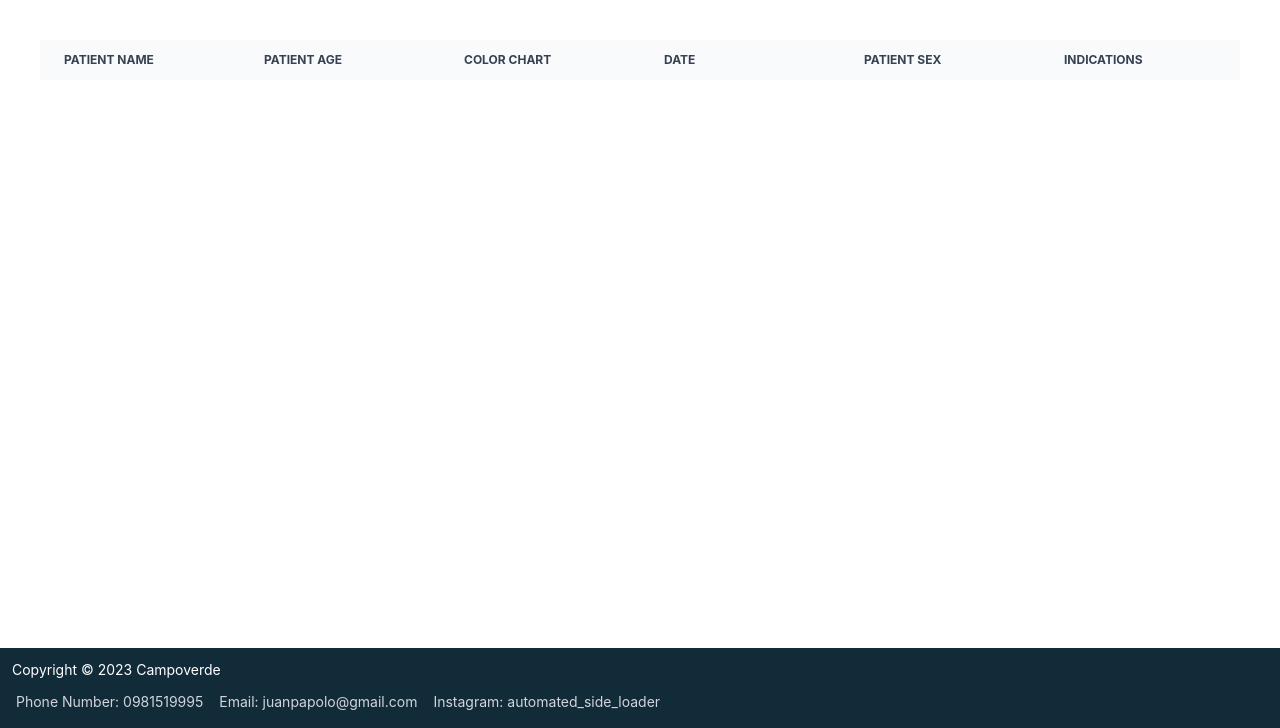
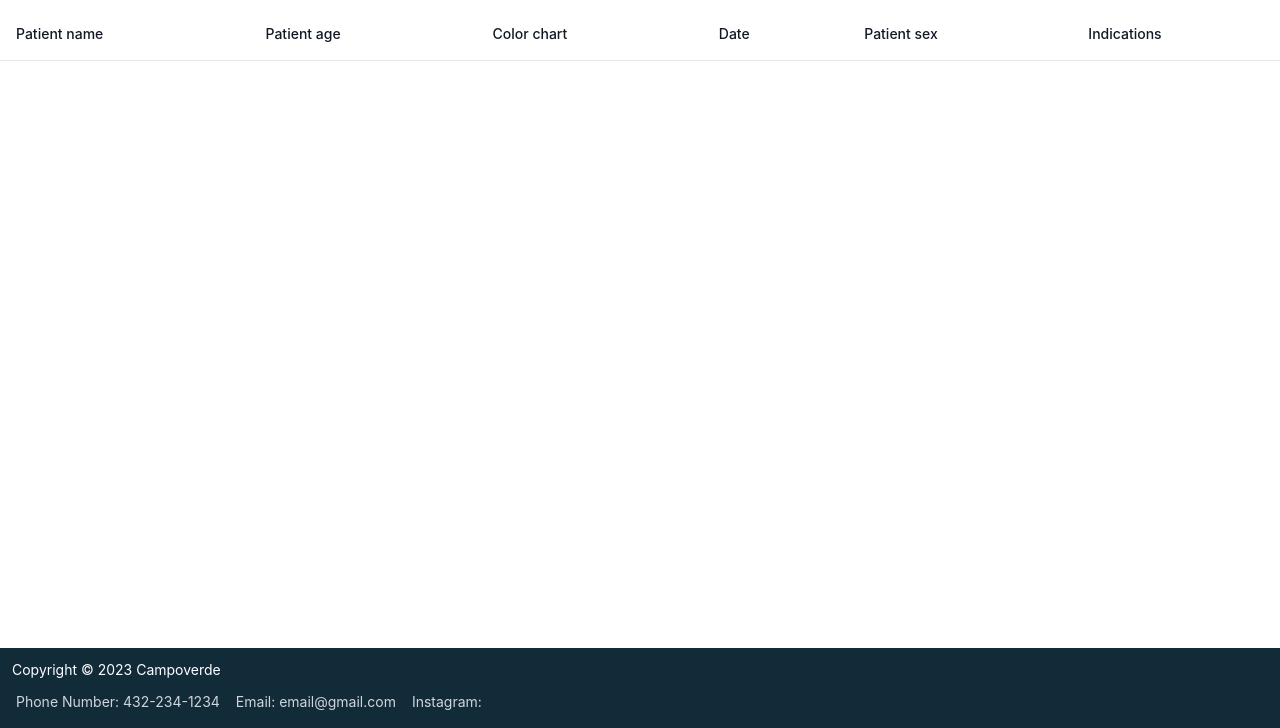
Before and after one commit to VimBotion/A-Dental-Order-Website, a Flask app: page / in a window 1280 px wide. Shown: the part 72-800 px from the top of the page. Run offline with Flask 3, Linux system fonts and the light colour scheme; the visitor is signed in with stand-in values (Sample User, id 1); lists and menus that the app fills with data are empty; some libraries are stand-ins or nearby versions.

Commit message:
Index order history table changed

```diff
--- a/app.py
+++ b/app.py
@@ -161,7 +161,7 @@ def order():
 
         user_id = session["id"]
 
-        # Ensure all the data were entered
+        # Ensure all the data were entered correctly
         if not patient_name or not patient_age or not patient_color_chart or not indications:
             return render_template("order.html")
         if not patient_men and not patient_women:
--- a/static/output.css
+++ b/static/output.css
@@ -580,6 +580,10 @@ video {
   margin: 5rem;
 }
 
+.m-10 {
+  margin: 2.5rem;
+}
+
 .ml-6 {
   margin-left: 1.5rem;
 }
@@ -644,6 +648,10 @@ video {
   display: block;
 }
 
+.inline-block {
+  display: inline-block;
+}
+
 .flex {
   display: flex;
 }
@@ -698,6 +706,10 @@ video {
 
 .w-4 {
   width: 1rem;
+}
+
+.min-w-full {
+  min-width: 100%;
 }
 
 .table-fixed {
@@ -769,6 +781,10 @@ video {
 
 .overflow-x-auto {
   overflow-x: auto;
+}
+
+.whitespace-nowrap {
+  white-space: nowrap;
 }
 
 .rounded-lg {
@@ -1267,7 +1283,22 @@ video {
   }
 }
 
+@media not all and (min-width: 640px) {
+  .max-sm\:mb-8 {
+    margin-bottom: 2rem;
+  }
+
+  .max-sm\:pt-0 {
+    padding-top: 0px;
+  }
+}
+
 @media (min-width: 640px) {
+  .sm\:-mx-6 {
+    margin-left: -1.5rem;
+    margin-right: -1.5rem;
+  }
+
   .sm\:h-9 {
     height: 2.25rem;
   }
@@ -1280,11 +1311,24 @@ video {
     padding-left: 1rem;
     padding-right: 1rem;
   }
+
+  .sm\:px-6 {
+    padding-left: 1.5rem;
+    padding-right: 1.5rem;
+  }
 }
 
 @media (min-width: 768px) {
+  .md\:m-10 {
+    margin: 2.5rem;
+  }
+
   .md\:mt-0 {
     margin-top: 0px;
+  }
+
+  .md\:mb-8 {
+    margin-bottom: 2rem;
   }
 
   .md\:block {
@@ -1334,6 +1378,10 @@ video {
     padding: 0px;
   }
 
+  .md\:pt-0 {
+    padding-top: 0px;
+  }
+
   .md\:text-sm {
     font-size: 0.875rem;
     line-height: 1.25rem;
@@ -1368,3 +1416,19 @@ video {
     }
   }
 }
+
+@media (min-width: 1024px) {
+  .lg\:-mx-8 {
+    margin-left: -2rem;
+    margin-right: -2rem;
+  }
+
+  .lg\:px-8 {
+    padding-left: 2rem;
+    padding-right: 2rem;
+  }
+
+  .lg\:pl-8 {
+    padding-left: 2rem;
+  }
+}
--- a/templates/index.html
+++ b/templates/index.html
@@ -2,43 +2,61 @@
 {% block title %}Home Page{% endblock %}
 {% block main %}
 
-<div class="relative overflow-x-auto p-10">
-    <table class="w-full text-sm text-left text-gray-500 dark:text-gray-400 table-fixed border-spacing-2">
-        <thead class="text-xs text-gray-700 uppercase bg-gray-50 dark:bg-gray-700 dark:text-gray-400">
+<div class="flex flex-col">
+    <div class="overflow-x-auto sm:-mx-6 lg:-mx-8">
+      <div class="py-2 inline-block min-w-full sm:px-6">
+        <div class="overflow-x-auto">
+          <table class="min-w-full">
+            <thead class="border-b">
               <tr>
-                <th scope="col" class="px-6 py-3 font-test">
-                    Patient Name
+                <th scope="col" class="text-sm font-medium text-gray-900 px-6 py-4 text-left">
+                  Patient name
                 </th>
-                <th scope="col" class="px-6 py-3 font-test">
+                <th scope="col" class="text-sm font-medium text-gray-900 px-6 py-4 text-left">
                   Patient age
                 </th>
-                <th scope="col" class="px-6 py-3">
+                <th scope="col" class="text-sm font-medium text-gray-900 px-6 py-4 text-left">
                   Color chart
                 </th>
-                <th scope="col" class="px-6 py-3">
+                <th scope="col" class="text-sm font-medium text-gray-900 px-6 py-4 text-left">
                   Date
                 </th>
-                <th scope="col" class="px-6 py-3">
+                <th scope="col" class="text-sm font-medium text-gray-900 px-6 py-4 text-left">
                   Patient sex
                 </th>
-                <th scope="col" class="px-6 py-3">
+                <th scope="col" class="text-sm font-medium text-gray-900 px-6 py-4 text-left">
                   Indications
                 </th>
               </tr>
             </thead>
             <tbody>
             {% for row in order %}
-            <tr class="bg-white border-b dark:bg-gray-800 dark:border-gray-700">
-                <td>{{ row.patient_name }}</td>
-                <td>{{ row.patient_age }}</td>
-                <td>{{ row.color_chart }}</td>
-                <td>{{ row.dates }}</td>
-                <td>{{ row.patient_sex }}</td>
-                <td>{{ row.indications }}</td>
+              <tr class="border-b">
+                <td class="text-sm text-gray-900 font-light px-6 py-4 whitespace-nowrap">
+                  {{ row.patient_name }}
+                </td>
+                <td class="text-sm text-gray-900 font-light px-6 py-4 whitespace-nowrap">
+                    {{ row.patient_age }}
+                </td>
+                <td class="text-sm text-gray-900 font-light px-6 py-4 whitespace-nowrap">
+                    {{ row.color_chart }}
+                </td>
+                <td class="text-sm text-gray-900 font-light px-6 py-4 whitespace-nowrap">
+                    {{ row.dates }}
+                </td>
+                <td class="text-sm text-gray-900 font-light px-6 py-4 whitespace-nowrap">
+                    {{ row.patient_sex }}
+                </td>
+                <td class="text-sm text-gray-900 font-light px-6 py-4 whitespace-nowrap">
+                    {{ row.indications }}
+                </td>
               </tr>
             {% endfor %}
             </tbody>
           </table>
         </div>
+      </div>
+    </div>
+  </div>
 
 {% endblock %}
--- a/templates/layout.html
+++ b/templates/layout.html
@@ -22,16 +22,16 @@
           <div class="hidden w-full md:block md:w-auto" id="navbar-default">
             <ul class="flex flex-col p-4 mt-4 border border-primary rounded-lg bg-primary md:flex-row md:space-x-8 md:mt-0 md:text-sm md:font-medium md:border-0 md:bg-primary dark:bg-primary md:dark:bg-primary dark:border-gray-700">
               <li class="px-8">
-                <a href="/" class="block py-2 pl-10 pr-10 text-letters hover:bg-gray-100 md:hover:bg-transparent md:border-0 md:hover:text-blue-700 md:p-0 dark:text-letters md:dark:hover:text-white dark:hover:bg-gray-700 dark:hover:text-white md:dark:hover:bg-transparent">Your orders</a>
+                <a href="/" class="block py-2 pl-10 pr-10 text-letters  md:hover:bg-transparent md:border-0 md:hover:text-blue-700 md:p-0 dark:text-letters md:dark:hover:text-white dark:hover:bg-gray-700 dark:hover:text-white md:dark:hover:bg-transparent">Your orders</a>
               </li>
               <li class="px-8">
-                <a href="/order" class="block py-2 pl-3 pr-4 text-letters  hover:bg-gray-100 md:hover:bg-transparent md:border-0 md:hover:text-blue-700 md:p-0 dark:text-letters md:dark:hover:text-white dark:hover:bg-gray-700 dark:hover:text-white md:dark:hover:bg-transparent">Order</a>
+                <a href="/order" class="block py-2 pl-10 pr-10 text-letters  md:hover:bg-transparent md:border-0 md:hover:text-blue-700 md:p-0 dark:text-letters md:dark:hover:text-white dark:hover:bg-gray-700 dark:hover:text-white md:dark:hover:bg-transparent">Order</a>
               </li>
               <li class="px-8">
-                <a href="/location" class="block py-2 pl-10 pr-10 text-letters hover:bg-gray-100 md:hover:bg-transparent md:border-0 md:hover:text-blue-700 md:p-0 dark:text-letters md:dark:hover:text-white dark:hover:bg-gray-700 dark:hover:text-white md:dark:hover:bg-transparent">Location</a>
+                <a href="/location" class="block py-2 pl-10 pr-10 text-letters  md:hover:bg-transparent md:border-0 md:hover:text-blue-700 md:p-0 dark:text-letters md:dark:hover:text-white dark:hover:bg-gray-700 dark:hover:text-white md:dark:hover:bg-transparent">Location</a>
               </li>
               <li class="px-8">
-                <a href="/logout" class="block py-2 pl-10 pr- text-letters hover:bg-gray-100 md:hover:bg-transparent md:border-0 md:hover:text-blue-700 md:p-0 dark:text-letters md:dark:hover:text-white dark:hover:bg-gray-700 dark:hover:text-white md:dark:hover:bg-transparent">Log Out</a>
+                <a href="/logout" class="block py-2 pl-10 pr- text-letters  md:hover:bg-transparent md:border-0 md:hover:text-blue-700 md:p-0 dark:text-letters md:dark:hover:text-white dark:hover:bg-gray-700 dark:hover:text-white md:dark:hover:bg-transparent">Log Out</a>
               </li>
           </div>
         </div>
@@ -43,11 +43,11 @@
       {% endblock %}
     </body>
     <footer class="fixed bottom-0 w-full bg-primary text-white text-center p-2">
-      <p class="m-1 text-left text-sm"> Copyright © 2023 Campoverde</p>
+      <p class="block m-1 text-left text-sm"> Copyright © 2023 Campoverde</p>
       <nav class="flex text-white no-underline">
-        <p class="text-sm m-1 p-1 text-gray-300">Phone Number: 0981519995</p>
-        <p class="text-sm m-1 p-1 text-gray-300">Email: juanpapolo@gmail.com</p>
-        <a href="https://www.instagram.com/automated_side_loader/" class="text-sm m-1 p-1 text-gray-300">Instagram: automated_side_loader</a>
+        <p class="block text-sm m-1 p-1 text-gray-300">Phone Number: 432-234-1234</p>
+        <p class="block text-sm m-1 p-1 text-gray-300">Email: email@gmail.com</p>
+        <a href="https://www.instagram.com/automated_side_loader/" class="block text-sm m-1 p-1 text-gray-300">Instagram:</a>
       </nav>
     </footer>
 </html>
--- a/templates/order.html
+++ b/templates/order.html
@@ -2,7 +2,7 @@
 {% block title %}Order{% endblock %}
 {% block main %}
 
-<form class=" m-20  pt-20" action="/order" method="post">
+<form class=" m-20  pt-20 max-sm:pt-0" action="/order" method="post">
     <h1 class="text-2xl font-bold mb-5">Make an order</h1>
     <div class="relative z-0 w-full mb-6 group">
         <input type="text" name="patient-name" id="patient-name" class="block py-2.5 px-0 w-full text-sm text-gray-900 bg-transparent border-0 border-b-2 border-gray-300 appearance-none dark:text-white dark:border-gray-600 dark:focus:border-blue-500 focus:outline-none focus:ring-0 focus:border-blue-600 peer" placeholder=" "  />
@@ -35,7 +35,7 @@
             <textarea id="message" rows="4" class="resize-none block p-2.5 w-full text-sm text-gray-900 bg-gray-50 rounded-lg border border-gray-300 focus:ring-blue-500 focus:border-blue-500 dark:bg-gray-700 dark:border-gray-600 dark:placeholder-gray-400 dark:text-white dark:focus:ring-blue-500 dark:focus:border-blue-500" placeholder="Leave your indications... " name="indications" id="indications"></textarea>
         </div>
     </div>
-    <button type="submit" class="text-white bg-blue-700 hover:bg-blue-800 focus:ring-4 focus:outline-none focus:ring-blue-300 font-medium rounded-lg text-sm w-full sm:w-auto px-5 py-2.5 text-center dark:bg-blue-600 dark:hover:bg-blue-700 dark:focus:ring-blue-800">Submit</button>
+    <button type="submit" class="text-white bg-blue-700 hover:bg-blue-800 focus:ring-4 focus:outline-none focus:ring-blue-300 font-medium rounded-lg text-sm w-full sm:w-auto px-5 py-2.5 text-center dark:bg-blue-600 dark:hover:bg-blue-700 dark:focus:ring-blue-800 max-sm:mb-8">Submit</button>
   </form>
 
 
```
Also changed, not shown: instance/users.db. Lines whose indentation alone changed are shown as unchanged.
